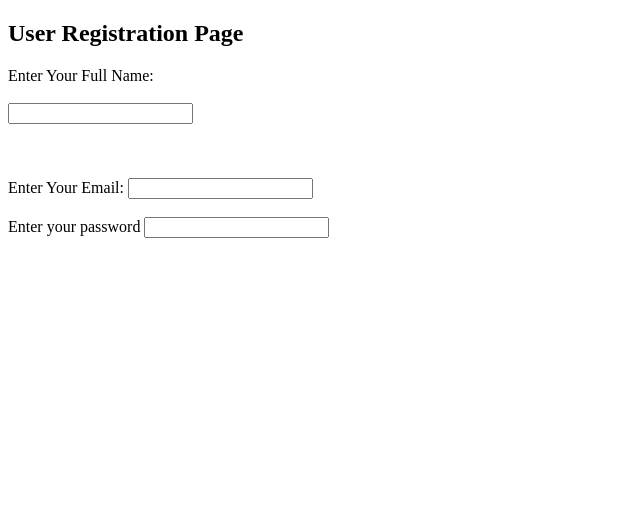
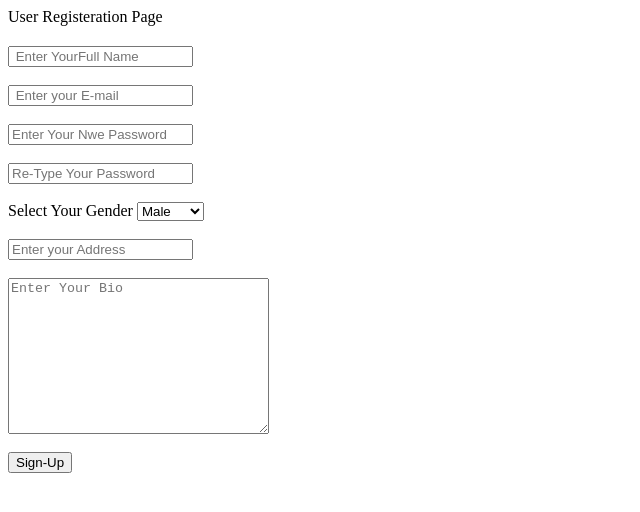
Before and after one commit to rabinpudasaini/web-technology, a plain HTML site: page Userregisteraitonform.html in a window 1280 px wide. Shown: the whole page, without its empty margins (0-640 px from the left). Drawn offline with Linux system fonts and the light colour scheme.

Commit message:
week 5 workshop

```diff
--- a/Userregisteraitonform.html
+++ b/Userregisteraitonform.html
@@ -1,4 +1,3 @@
-<!DOCTYPE html>
 <html lang="en">
 <head>
     <meta charset="UTF-8">
@@ -7,21 +6,29 @@
     <title>Document</title>
 </head>
 <body>
-    <section>
-        <form>
-            <h1> User Registration Page</h1>
-            <label>Enter Your Full Name:</label>
-            <br></br>
-            <input type="Text">
-            <br></br>
-            <br></br>
-            <label for="Email">Enter Your Email:</label>
-            <input type="Email" name="Eml" id="eml">
-            <br></br>
-            <label for="pass">Enter your password</label>
-            <input type="pass" name="pwd" id="pass"
-        </form
-    </section>
-
+    <form>
+        <span>User Registeration Page</span>
+        <h2></h2>
+        <input type="text" placeholder=" Enter YourFull Name"required>
+        <Br></Br>
+        <input type="email" placeholder=" Enter your E-mail" required>
+        <Br></Br>
+        <input type="text" placeholder="Enter Your Nwe Password"required>
+        <Br></Br>
+        <input type="text" placeholder="Re-Type Your Password" required>
+        <Br></Br>
+        <label for="">Select Your Gender</label>
+        <select name="Gender" id="Gender">
+        <option value="male">Male</option>
+        <option value="Female">Female</option>
+        <option value="Other">Other</option>
+        </select>
+        <Br></Br>
+        <input type="text" placeholder="Enter your Address">
+        <Br></Br>
+        <textarea name="" id="" cols="30" rows="10" placeholder="Enter Your Bio"></textarea>
+        <Br></Br>
+        <button class="normal">Sign-Up</button>
+    </form>
 </body>
 </html>
```
